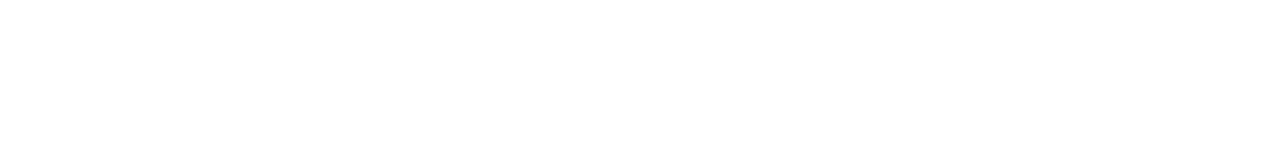
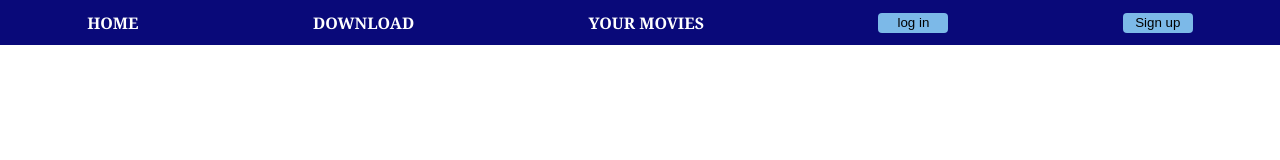
Before and after one commit to Tusharzade2002/Assignment-17, a plain HTML site: page index.html in a window 1280 px wide. Drawn offline with Linux system fonts and the light colour scheme.

Commit message:
navbar added

```diff
--- a/index.html
+++ b/index.html
@@ -5,7 +5,41 @@
     <meta name="viewport" content="width=device-width, initial-scale=1.0">
     <title>Assignment 17</title>
 </head>
+<style>
+    *{
+        margin: 0px;
+        padding: 0px;
+        box-sizing: border-box;
+    }
+    .navbar{
+        width: 100%;
+        height: 45px;
+        background-color:#090979;
+        display: flex;
+        justify-content: space-around;
+        align-items: center;
+    }
+    .navbar a {
+        font-family:Georgia, 'Times New Roman', Times, serif;
+        font-weight: bold;
+        color: white;
+    }
+    .btn{
+        height: 20px;
+        width: 70px;
+        border: none;
+        background-color: #7CB9E8;
+        border-radius: 4px;
+        font-weight: 700px;
+    }
+</style>
 <body>
-
+    <nav class="navbar">
+       <a>HOME</a>
+       <a>DOWNLOAD</a>
+       <a>YOUR MOVIES</a>
+       <button class="btn">log in</button>
+       <button class="btn">Sign up</button>
+    </nav>
 </body>
 </html>
```
